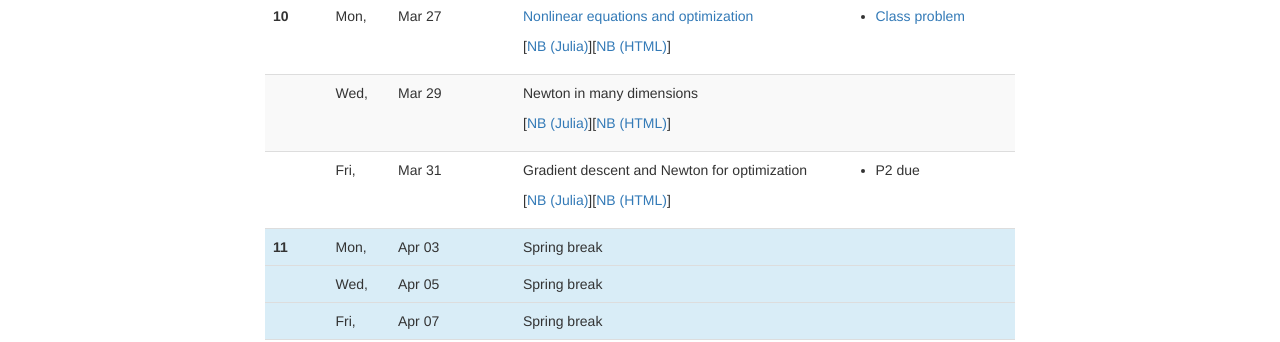
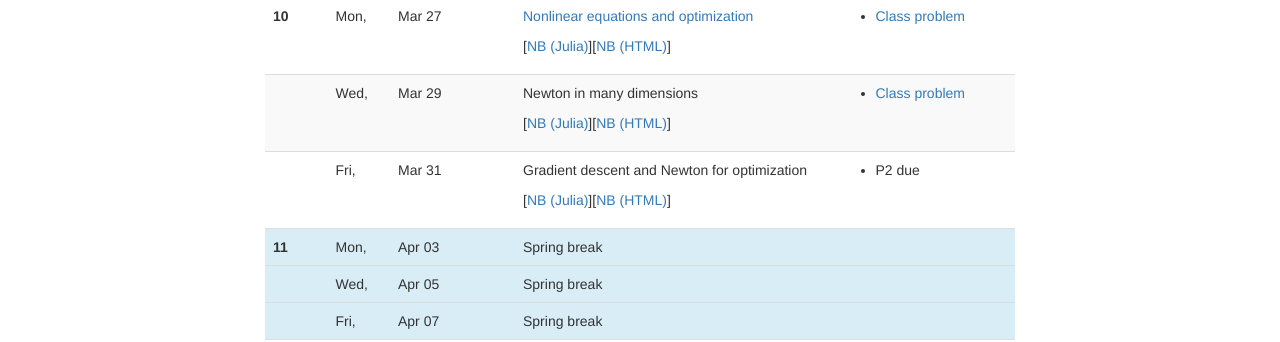
Before and after one commit to dbindel/cs4220-s23, a Jekyll site: the page built from web/schedule.html, in a window 1280 px wide and 900 px high, scrolled down 2044 px. Shown: the part 175-517 px from the top of the window. Built offline with Jekyll 4.4.1, drawn with Linux system fonts in a browser that asks for light colours; nearby versions of some CDN libraries.

Commit message:
Add 3/29 class problem.

```diff
--- a/web/_data/lectures.yml
+++ b/web/_data/lectures.yml
@@ -346,6 +346,9 @@
 -
   date: 2023-03-29
   info: Newton in many dimensions
+  hw:
+    - info: Class problem
+      file: 2023-03-29-class.pdf
   ulinks:
     - info: NB (Julia)
       url: lec/2023-03-29.jl
```
